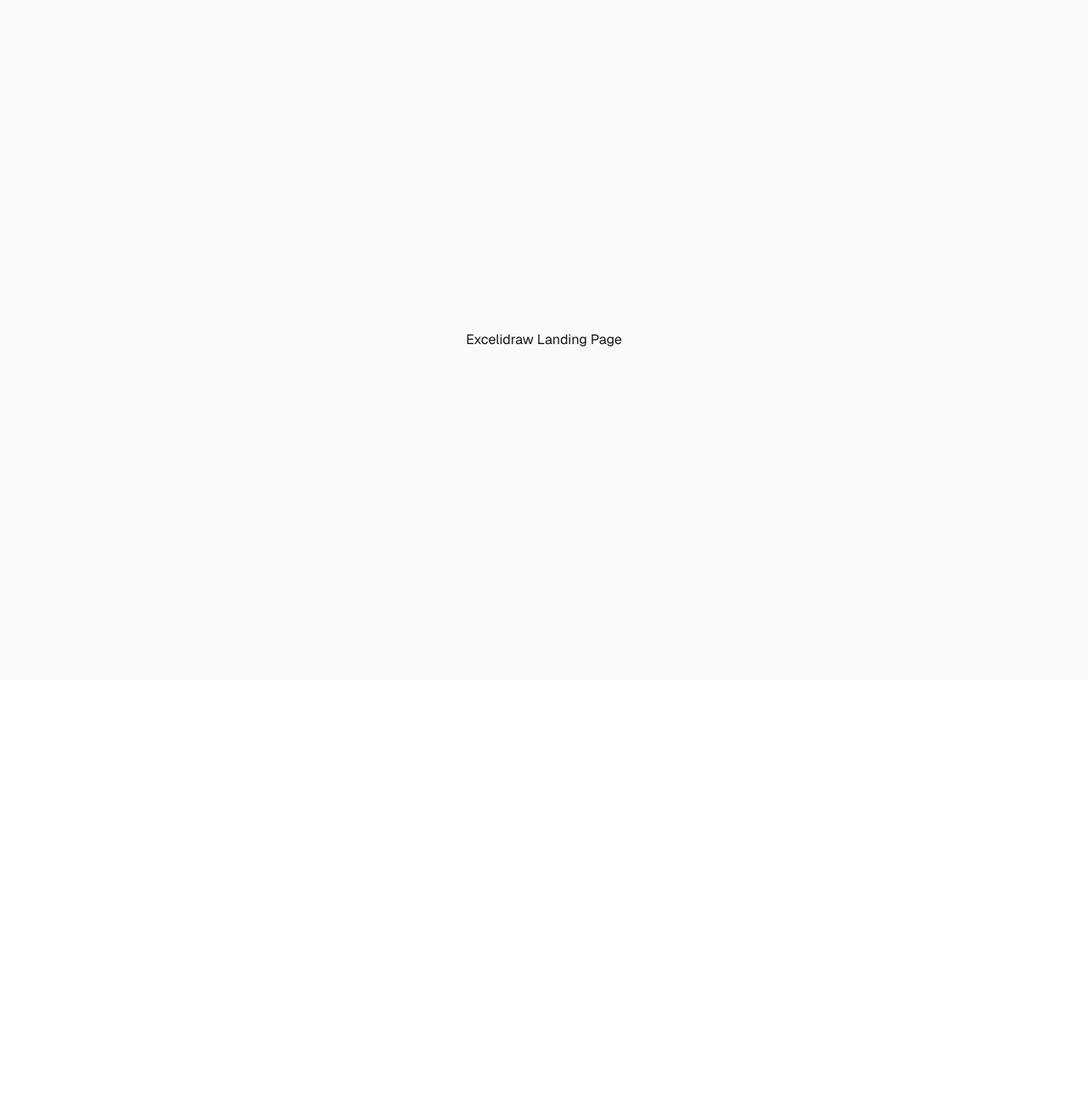
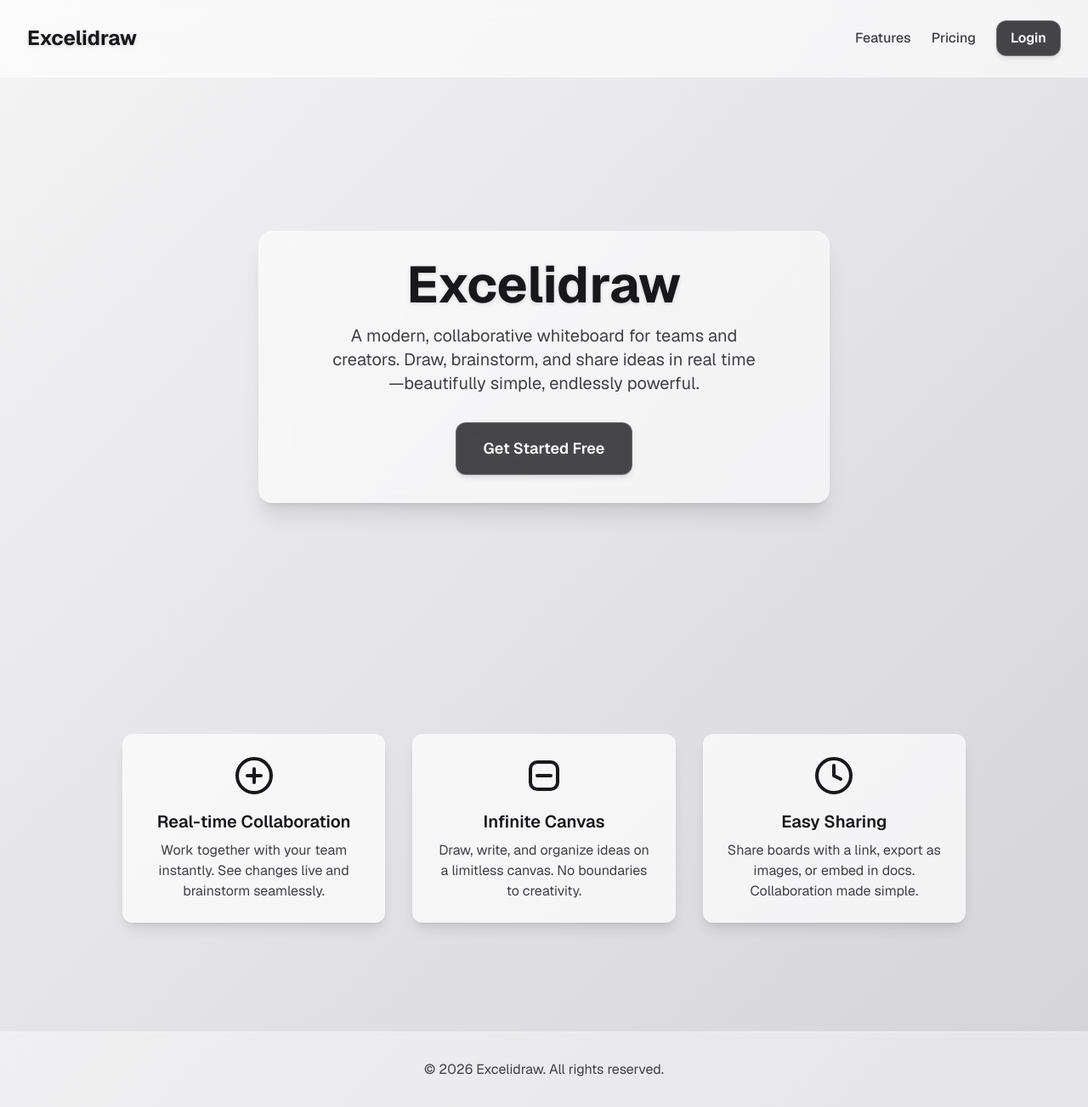
Before and after one commit to ParthKadam11/ColabCanvas, a Next.js app in the folder apps/Frontend/: page / in a window 1280 px wide. Shown: the whole page at 85% size. Before the commit the page ends 800 px from the top, so only its background shows below. Built offline with nearby package versions, Linux system fonts and the light colour scheme.

Commit message:
feat: enhance landing page layout and styling, add navigation and hero sections

```diff
--- a/apps/Frontend/app/page.tsx
+++ b/apps/Frontend/app/page.tsx
@@ -1,8 +1,57 @@
+
+import Link from "next/link";
 
 export default function Home() {
   return (
-    <div className="flex min-h-screen items-center justify-center bg-zinc-50 font-sans dark:bg-black">
-      Excelidraw Landing Page
+    <div className="relative min-h-screen bg-gradient-to-br from-zinc-100 via-zinc-200 to-zinc-300 dark:from-black dark:via-zinc-900 dark:to-zinc-800 font-sans">
+      {/* Navbar */}
+      <nav className="w-full flex justify-between items-center px-8 py-6 bg-white/60 dark:bg-zinc-900/60 backdrop-blur-lg border-b border-white/30 dark:border-zinc-700/40 fixed top-0 left-0 z-20">
+        <Link href="/" className="text-2xl font-bold text-zinc-900 dark:text-white drop-shadow-sm">Excelidraw</Link>
+        <div className="flex gap-6">
+          <a href="/features" className="text-zinc-700 dark:text-zinc-200 hover:text-zinc-900 dark:hover:text-white font-medium transition-colors flex items-center">Features</a>
+          <a href="/pricing" className="text-zinc-700 dark:text-zinc-200 hover:text-zinc-900 dark:hover:text-white font-medium transition-colors flex items-center">Pricing</a>
+          <a href="/signup" className="px-4 py-2 rounded-xl bg-zinc-900/80 dark:bg-white/20 text-white dark:text-zinc-100 font-semibold shadow-md hover:bg-zinc-900 hover:dark:bg-white/30 transition-colors border border-white/20 dark:border-zinc-700/30">Login</a>
+        </div>
+      </nav>
+
+      {/* Hero Section */}
+      <div className="flex flex-col items-center justify-center min-h-screen pt-32 pb-16 px-4">
+        <div className="relative z-10 flex flex-col items-center justify-center p-8 rounded-2xl shadow-xl bg-white/60 dark:bg-zinc-900/60 backdrop-blur-lg border border-white/30 dark:border-zinc-700/40 max-w-2xl w-full mx-4">
+          <h1 className="text-5xl md:text-6xl font-bold text-zinc-900 dark:text-white mb-4 drop-shadow-sm text-center">Excelidraw</h1>
+          <p className="text-xl text-zinc-700 dark:text-zinc-200 mb-8 text-center max-w-lg">
+            A modern, collaborative whiteboard for teams and creators. Draw, brainstorm, and share ideas in real time—beautifully simple, endlessly powerful.
+          </p>
+          <a
+            href="/signup"
+            className="px-8 py-4 rounded-xl bg-zinc-900/80 dark:bg-white/20 text-white dark:text-zinc-100 font-semibold shadow-md hover:bg-zinc-900 hover:dark:bg-white/30 transition-colors backdrop-blur-md border border-white/20 dark:border-zinc-700/30 text-lg">
+            Get Started Free
+          </a>
+        </div>
+      </div>
+
+      {/* Features Section */}
+      <section className="relative z-10 max-w-5xl mx-auto px-4 py-16 grid grid-cols-1 md:grid-cols-3 gap-8">
+        <div className="bg-white/70 dark:bg-zinc-900/70 rounded-xl shadow-lg p-6 border border-white/20 dark:border-zinc-700/30 flex flex-col items-center">
+          <svg width="48" height="48" fill="none" viewBox="0 0 24 24" className="mb-4 text-zinc-900 dark:text-white"><circle cx="12" cy="12" r="10" stroke="currentColor" strokeWidth="2" /><path d="M8 12h8M12 8v8" stroke="currentColor" strokeWidth="2" strokeLinecap="round" /></svg>
+          <h3 className="text-xl font-semibold mb-2 text-zinc-900 dark:text-white">Real-time Collaboration</h3>
+          <p className="text-zinc-700 dark:text-zinc-200 text-center">Work together with your team instantly. See changes live and brainstorm seamlessly.</p>
+        </div>
+        <div className="bg-white/70 dark:bg-zinc-900/70 rounded-xl shadow-lg p-6 border border-white/20 dark:border-zinc-700/30 flex flex-col items-center">
+          <svg width="48" height="48" fill="none" viewBox="0 0 24 24" className="mb-4 text-zinc-900 dark:text-white"><rect x="4" y="4" width="16" height="16" rx="4" stroke="currentColor" strokeWidth="2" /><path d="M8 12h8" stroke="currentColor" strokeWidth="2" strokeLinecap="round" /></svg>
+          <h3 className="text-xl font-semibold mb-2 text-zinc-900 dark:text-white">Infinite Canvas</h3>
+          <p className="text-zinc-700 dark:text-zinc-200 text-center">Draw, write, and organize ideas on a limitless canvas. No boundaries to creativity.</p>
+        </div>
+        <div className="bg-white/70 dark:bg-zinc-900/70 rounded-xl shadow-lg p-6 border border-white/20 dark:border-zinc-700/30 flex flex-col items-center">
+          <svg width="48" height="48" fill="none" viewBox="0 0 24 24" className="mb-4 text-zinc-900 dark:text-white"><path d="M12 6v6l4 2" stroke="currentColor" strokeWidth="2" strokeLinecap="round" strokeLinejoin="round" /><circle cx="12" cy="12" r="10" stroke="currentColor" strokeWidth="2" /></svg>
+          <h3 className="text-xl font-semibold mb-2 text-zinc-900 dark:text-white">Easy Sharing</h3>
+          <p className="text-zinc-700 dark:text-zinc-200 text-center">Share boards with a link, export as images, or embed in docs. Collaboration made simple.</p>
+        </div>
+      </section>
+
+      {/* Footer */}
+      <footer className="w-full text-center py-8 bg-white/40 dark:bg-zinc-900/40 border-t border-white/20 dark:border-zinc-700/30 mt-16">
+        <p className="text-zinc-700 dark:text-zinc-200">&copy; {new Date().getFullYear()} Excelidraw. All rights reserved.</p>
+      </footer>
     </div>
   );
 }
--- a/apps/Frontend/components/AuthPage.tsx
+++ b/apps/Frontend/components/AuthPage.tsx
@@ -5,15 +5,15 @@
 export function AuthPage({isSignin}:{
     isSignin:boolean
 }){
-    return <div className="w-screen h-screen flex justify-center items-center">
-    <div className="p-10 m-2 rounded-2xl bg-white text-black">
+    return <div className="w-screen h-screen flex justify-center items-center bg-gradient-to-br from-zinc-100 via-zinc-200 to-zinc-300 dark:from-black dark:via-zinc-900 dark:to-zinc-800 font-sans">
+    <div className="p-10 m-2 rounded-2xl text-black bg-white">
     <div className="p-2">
         <div>Email:</div>
-        <Input className="focus:outline-none" id="email" type="email" placeholder="name@example.com"/>
+        <Input id="email" type="email" placeholder="name@example.com" className="focus:outline-none border-0"/>
     </div>
     <div className="p-2">
         <div>Password:</div>
-        <Input className="focus:outline-none" id="password" type="password" placeholder="eg.12345678"/>
+        <Input className="focus:outline-none border-0" id="password" type="password" placeholder="eg.12345678"/>
     </div>
     <div className="pt-2"><button className="w-full rounded-2xl p-2 bg-black text-white">{isSignin?"Sign In":"Sign Up"}</button></div>
     </div>
--- a/packages/ui/src/input.tsx
+++ b/packages/ui/src/input.tsx
@@ -7,7 +7,7 @@
       type={type}
       data-slot="input"
       className={cn(
-        "dark:bg-input/30 border-input h-8 rounded-lg border bg-transparent px-2.5 py-1 text-base transition-colors file:h-6 file:text-sm file:font-medium md:text-sm file:text-foreground placeholder:text-muted-foreground w-full min-w-0 outline-none file:inline-flex file:border-0 file:bg-transparent disabled:pointer-events-none disabled:cursor-not-allowed disabled:opacity-50 focus-visible:border-transparent focus-visible:ring-0",
+        "dark:bg-input/30 border border-zinc-300 dark:border-zinc-700 h-8 rounded-lg bg-transparent px-2.5 py-1 text-base transition-colors file:h-6 file:text-sm file:font-medium md:text-sm file:text-foreground placeholder:text-muted-foreground w-full min-w-0 outline-none file:inline-flex file:border-0 file:bg-transparent disabled:pointer-events-none disabled:cursor-not-allowed disabled:opacity-50 focus-visible:border-zinc-500 focus-visible:ring-0",
         className
       )}
       {...props}
```
